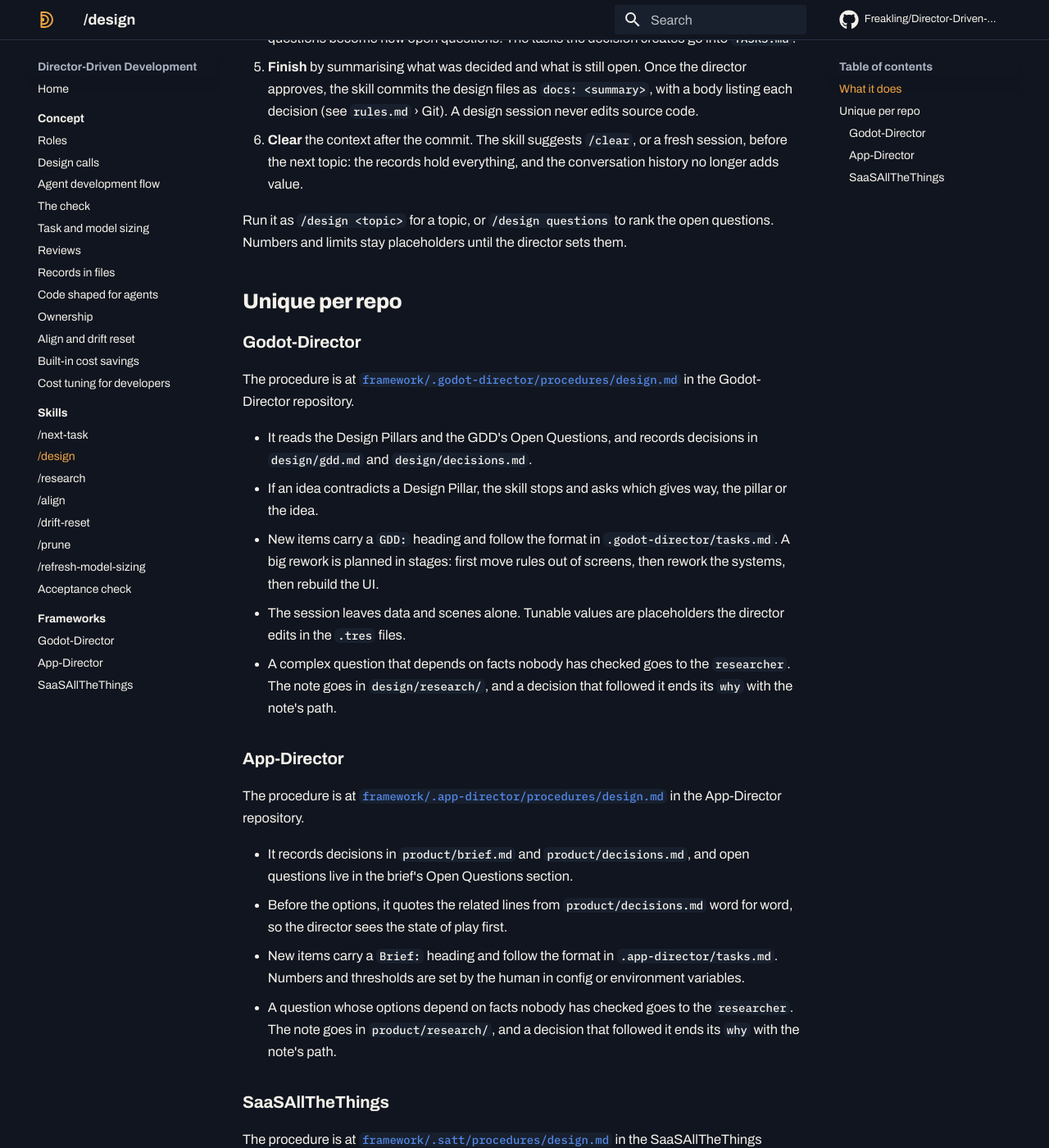
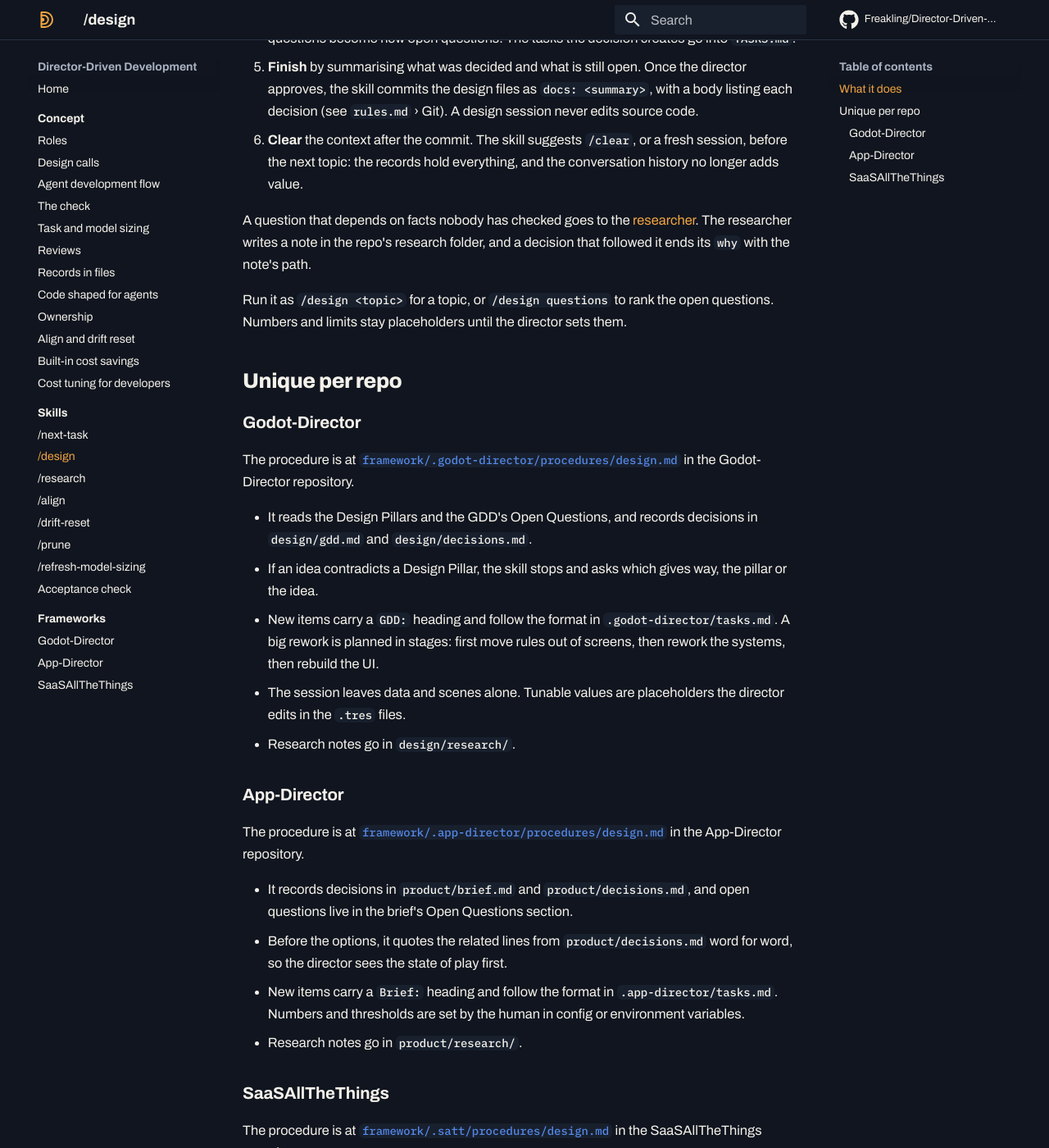
Before and after one commit to Freakling/Director-Driven-Development, an MkDocs documentation site: the page built from docs/skills/design.md, in a window 1280 px wide and 1400 px high, scrolled down 651 px. Shown: the whole window at 82% size. Built offline with MkDocs 1.6.1 and Material for MkDocs 9.7.7, drawn with Linux system fonts in a browser that asks for light colours; comment, search, counter and statistics services are not loaded; some of the changed text lies outside the part shown.

Commit message:
docs: the /design page links to /research (T73)
The design page says once, in its shared part, that a question depending on unchecked facts goes to the researcher, linking the /research page; each framework's section keeps only its note folder. T71 is claimed.

Co-Authored-By: Claude Opus 5.5 <noreply@anthropic.com>

```diff
--- a/docs/skills/design.md
+++ b/docs/skills/design.md
@@ -13,6 +13,8 @@
 5. **Finish** by summarising what was decided and what is still open. Once the director approves, the skill commits the design files as `docs: <summary>`, with a body listing each decision (see `rules.md` › Git). A design session never edits source code.
 6. **Clear** the context after the commit. The skill suggests `/clear`, or a fresh session, before the next topic: the records hold everything, and the conversation history no longer adds value.
 
+A question that depends on facts nobody has checked goes to the [researcher](research.md). The researcher writes a note in the repo's research folder, and a decision that followed it ends its `why` with the note's path.
+
 Run it as `/design <topic>` for a topic, or `/design questions` to rank the open questions. Numbers and limits stay placeholders until the director sets them.
 
 ## Unique per repo
@@ -25,7 +27,7 @@ The procedure is at [`framework/.godot-director/procedures/design.md`](https://g
 - If an idea contradicts a Design Pillar, the skill stops and asks which gives way, the pillar or the idea.
 - New items carry a `GDD:` heading and follow the format in `.godot-director/tasks.md`. A big rework is planned in stages: first move rules out of screens, then rework the systems, then rebuild the UI.
 - The session leaves data and scenes alone. Tunable values are placeholders the director edits in the `.tres` files.
-- A complex question that depends on facts nobody has checked goes to the `researcher`. The note goes in `design/research/`, and a decision that followed it ends its `why` with the note's path.
+- Research notes go in `design/research/`.
 
 ### App-Director
 
@@ -34,7 +36,7 @@ The procedure is at [`framework/.app-director/procedures/design.md`](https://git
 - It records decisions in `product/brief.md` and `product/decisions.md`, and open questions live in the brief's Open Questions section.
 - Before the options, it quotes the related lines from `product/decisions.md` word for word, so the director sees the state of play first.
 - New items carry a `Brief:` heading and follow the format in `.app-director/tasks.md`. Numbers and thresholds are set by the human in config or environment variables.
-- A question whose options depend on facts nobody has checked goes to the `researcher`. The note goes in `product/research/`, and a decision that followed it ends its `why` with the note's path.
+- Research notes go in `product/research/`.
 
 ### SaaSAllTheThings
 
@@ -44,6 +46,6 @@ The procedure is at [`framework/.satt/procedures/design.md`](https://github.com/
 - Questions about how the system is built, such as a data store, a client's UI technology or a deviation from the reference, are not product calls. The skill hands them to `/architect` (the `architect.md` procedure).
 - If an idea contradicts a Product Pillar, the skill asks which gives way. New items carry a `PRD:` heading and follow the format in `.satt/tasks.md`, and limits, quotas, prices and timeouts stay `PLACEHOLDER` values.
 - It accepts both `/design questions` and `/design {topic}`.
-- A question that depends on facts nobody has checked goes to the `researcher`. The note goes in `product/research/`, and a decision that followed it ends its `why` with the note's path.
+- Research notes go in `product/research/`.
 
 <div class="takeaway"><span>Write down only what the director decides. Bring your next open question to <code>/design</code> in a fresh session.</span><span class="url"><a href="https://saemundsson.se/2026/10/07/director-driven-development/">Why: the blog post</a></span></div>
```
Also changed, not shown: TASKS.md (+2 -2 lines).
